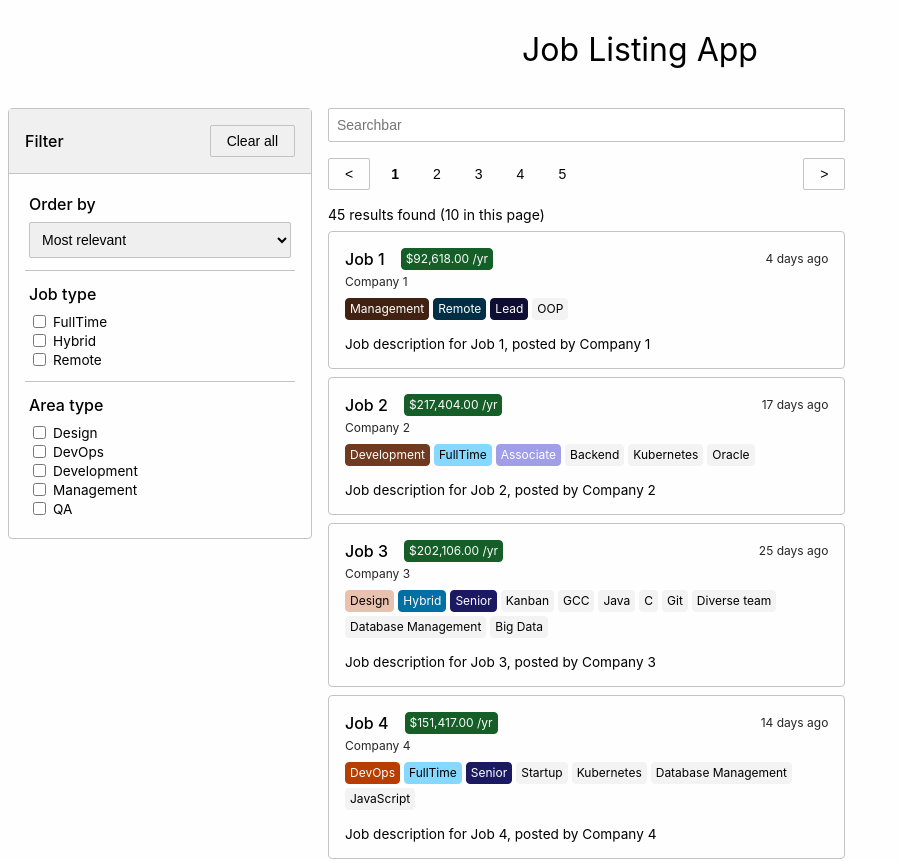
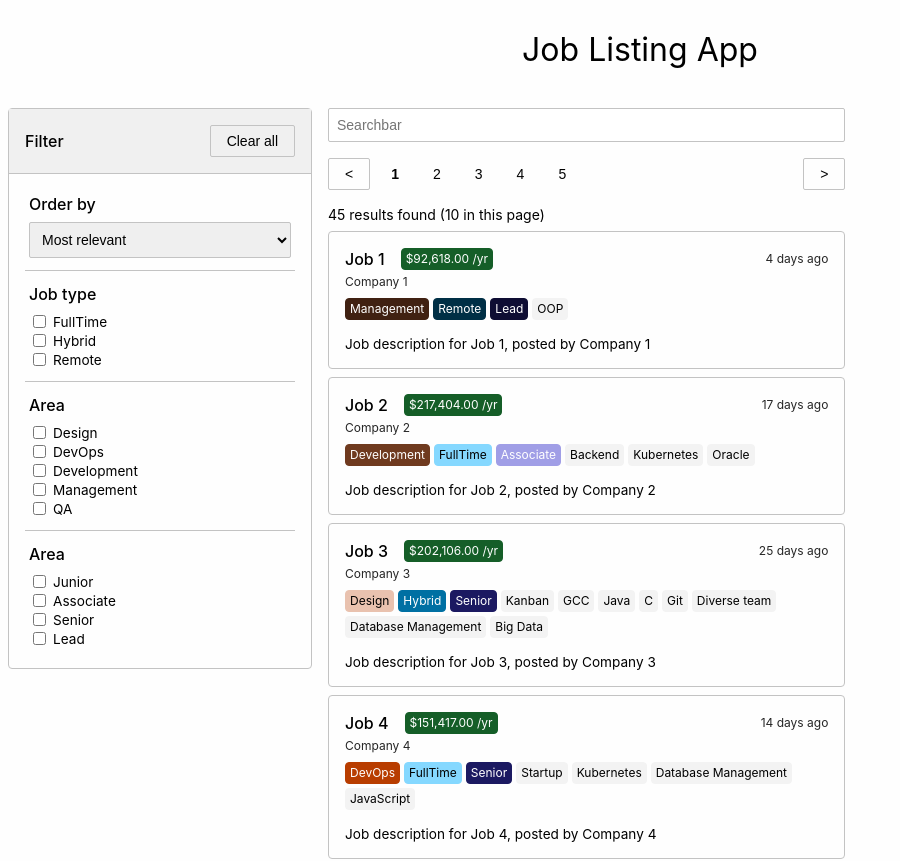
Before and after one commit to jpricardo/job-listing, a Next.js app: page / in a window 1280 px wide. Shown: the top 861 px of the page, without its empty margins (0-900 px from the left). Built offline with nearby package versions, Linux system fonts and the light colour scheme.

Commit message:
feat: new seniority level control

```diff
--- a/src/app/page.tsx
+++ b/src/app/page.tsx
@@ -11,7 +11,7 @@ import JobList from '@/components/JobList';
 import Pagination from '@/components/Pagination';
 import { useIsMobile } from '@/hooks/useIsMobile';
 import useObjectReducer from '@/hooks/useObjectReducer';
-import { AreaType, JobType, OrderByType } from '@/lib';
+import { AreaType, JobType, OrderByType, SeniorityLevelType } from '@/lib';
 import useAllJobsQuery from '@/queries/useAllJobsQuery';
 
 const { useBreakpoint } = Grid;
@@ -23,6 +23,7 @@ type DispatchData = {
 	orderBy: OrderByType;
 	jobTypes: JobType[];
 	areaTypes: AreaType[];
+	seniorityLevelTypes: SeniorityLevelType[];
 
 	// Pagination
 	// TODO - The user must control this setting
@@ -42,6 +43,7 @@ function Home() {
 		orderBy: 'Most relevant',
 		jobTypes: [],
 		areaTypes: [],
+		seniorityLevelTypes: [],
 
 		itemsPerPage: 10,
 		currentPage: 0,
@@ -59,7 +61,10 @@ function Home() {
 		return data
 			?.filter((item) => item.title.toLowerCase().includes(state.searchTerm.toLowerCase()))
 			.filter((item) => state.jobTypes.length === 0 || state.jobTypes.includes(item.jobType))
-			.filter((item) => state.areaTypes.length === 0 || state.areaTypes.includes(item.areaType));
+			.filter((item) => state.areaTypes.length === 0 || state.areaTypes.includes(item.areaType))
+			.filter(
+				(item) => state.seniorityLevelTypes.length === 0 || state.seniorityLevelTypes.includes(item.seniorityLevel),
+			);
 	}, [data, state]);
 
 	const sortedData = useMemo(() => {
@@ -95,6 +100,8 @@ function Home() {
 						onJobTypesChange={(value) => doUpdate({ jobTypes: value })}
 						areaTypes={state.areaTypes}
 						onAreaTypesChange={(value) => doUpdate({ areaTypes: value })}
+						seniorityLevelTypes={state.seniorityLevelTypes}
+						onSeniorityLevelTypesChange={(value) => doUpdate({ seniorityLevelTypes: value })}
 					/>
 				</Col>
 
--- a/src/components/Controls.tsx
+++ b/src/components/Controls.tsx
@@ -1,7 +1,7 @@
 import { Flex } from 'antd';
 import { memo } from 'react';
 
-import { AreaType, JobType, OrderByType } from '@/lib';
+import { AreaType, JobType, OrderByType, SeniorityLevelType } from '@/lib';
 
 import Divider from './Divider';
 import Container from './containers/Container';
@@ -9,6 +9,7 @@ import AreaTypeControl from './controls/AreaTypeControl';
 import JobTypeControl from './controls/JobTypeControl';
 import OrderByControl from './controls/OrderByControl';
 import Button from './inputs/Button';
+import SeniorityLevelTypeControl from './controls/SeniorityLevelTypeControl';
 
 type ControlsProps = {
 	id?: string;
@@ -25,6 +26,9 @@ type ControlsProps = {
 
 	areaTypes: AreaType[];
 	onAreaTypesChange: (value: AreaType[]) => void;
+
+	seniorityLevelTypes: SeniorityLevelType[];
+	onSeniorityLevelTypesChange: (value: SeniorityLevelType[]) => void;
 };
 function Controls({
 	onReset,
@@ -34,6 +38,8 @@ function Controls({
 	onJobTypesChange,
 	areaTypes,
 	onAreaTypesChange,
+	seniorityLevelTypes,
+	onSeniorityLevelTypesChange,
 	...props
 }: ControlsProps) {
 	return (
@@ -44,6 +50,8 @@ function Controls({
 				<JobTypeControl value={jobTypes} onChange={onJobTypesChange} />
 				<Divider />
 				<AreaTypeControl value={areaTypes} onChange={onAreaTypesChange} />
+				<Divider />
+				<SeniorityLevelTypeControl value={seniorityLevelTypes} onChange={onSeniorityLevelTypesChange} />
 			</Flex>
 		</Container>
 	);
--- a/src/components/controls/AreaTypeControl.tsx
+++ b/src/components/controls/AreaTypeControl.tsx
@@ -14,7 +14,7 @@ function AreaTypeControl({ value, onChange }: AreaTypeControlProps) {
 	const options: AreaType[] = ['Design', 'DevOps', 'Development', 'Management', 'QA'];
 
 	return (
-		<ControlCard title='Area type'>
+		<ControlCard title='Area'>
 			<CheckboxGroup
 				name='area-type-checkboxgroup'
 				options={options}
--- /dev/null
+++ b/src/components/controls/SeniorityLevelTypeControl.tsx
@@ -0,0 +1,28 @@
+import { memo } from 'react';
+
+import { SeniorityLevelType } from '@/lib';
+
+import ControlCard from '../containers/ControlCard';
+import CheckboxGroup from '../inputs/CheckboxGroup';
+
+type SeniorityLevelTypeControlProps = {
+	value: SeniorityLevelType[];
+	onChange: (value: SeniorityLevelType[]) => void;
+};
+
+function SeniorityLevelTypeControl({ value, onChange }: SeniorityLevelTypeControlProps) {
+	const options: SeniorityLevelType[] = ['Junior', 'Associate', 'Senior', 'Lead'];
+
+	return (
+		<ControlCard title='Area'>
+			<CheckboxGroup
+				name='seniority-level-type-checkboxgroup'
+				options={options}
+				value={value}
+				onChange={(value) => onChange(value as SeniorityLevelType[])}
+			/>
+		</ControlCard>
+	);
+}
+
+export default memo(SeniorityLevelTypeControl);
```
